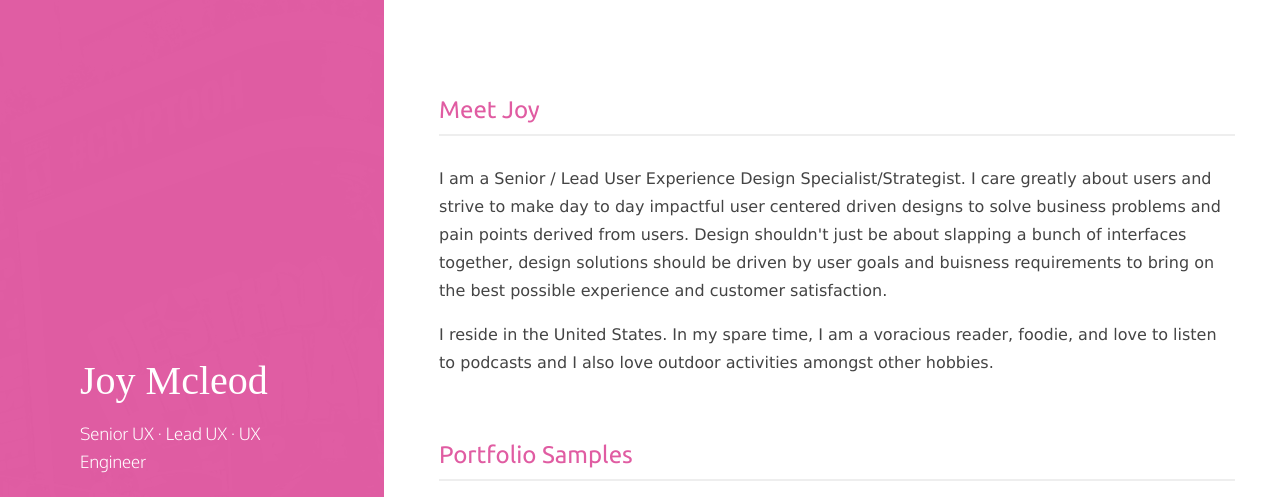
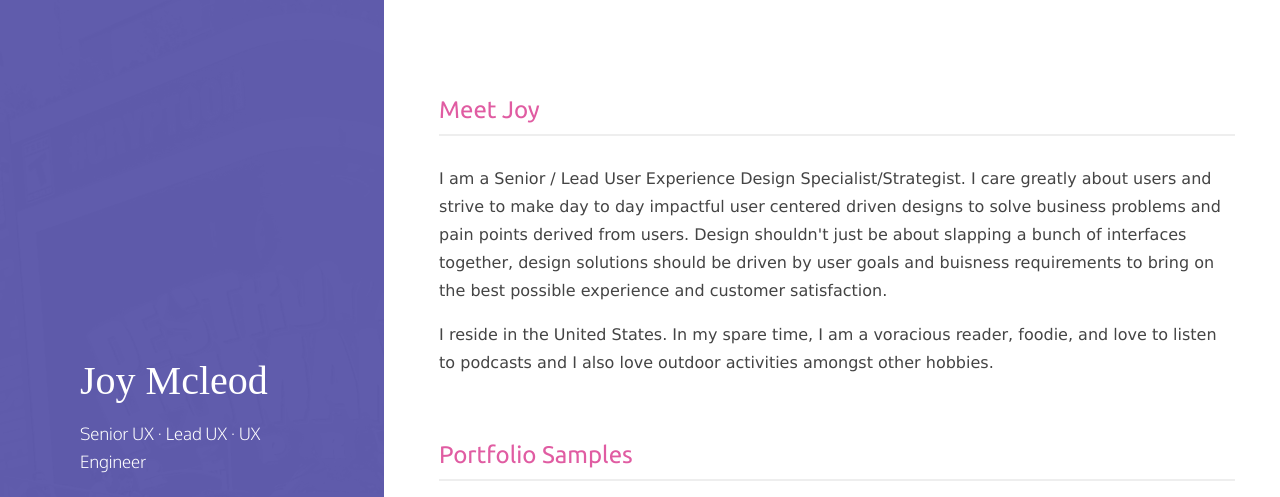
Before and after one commit to jokomowho/my_website, a Jekyll site: the page built from index.html, in a window 1280 px wide. Shown: the top 497 px of the page. Built offline with Jekyll 4.4.1, drawn with Linux system fonts in a browser that asks for light colours; nearby versions of some CDN libraries; some web fonts are replaced; grey boxes are pictures that could not be loaded.

Commit message:
updated styling.

```diff
--- a/css/main.css
+++ b/css/main.css
@@ -404,7 +404,7 @@ hr {
 }
 .top-container{
   height:100%; width:100%;
-  background-color: rgba(224, 92, 162, .99); /*rgba(93, 89, 171, .98)*/
+  background-color: /*rgba(224, 92, 162, .99); */ rgba(93, 89, 171, .98);
   /*background-image: url('/images/bg.png');
   background-position: bottom center;
   background-repeat: no-repeat;*/
```
